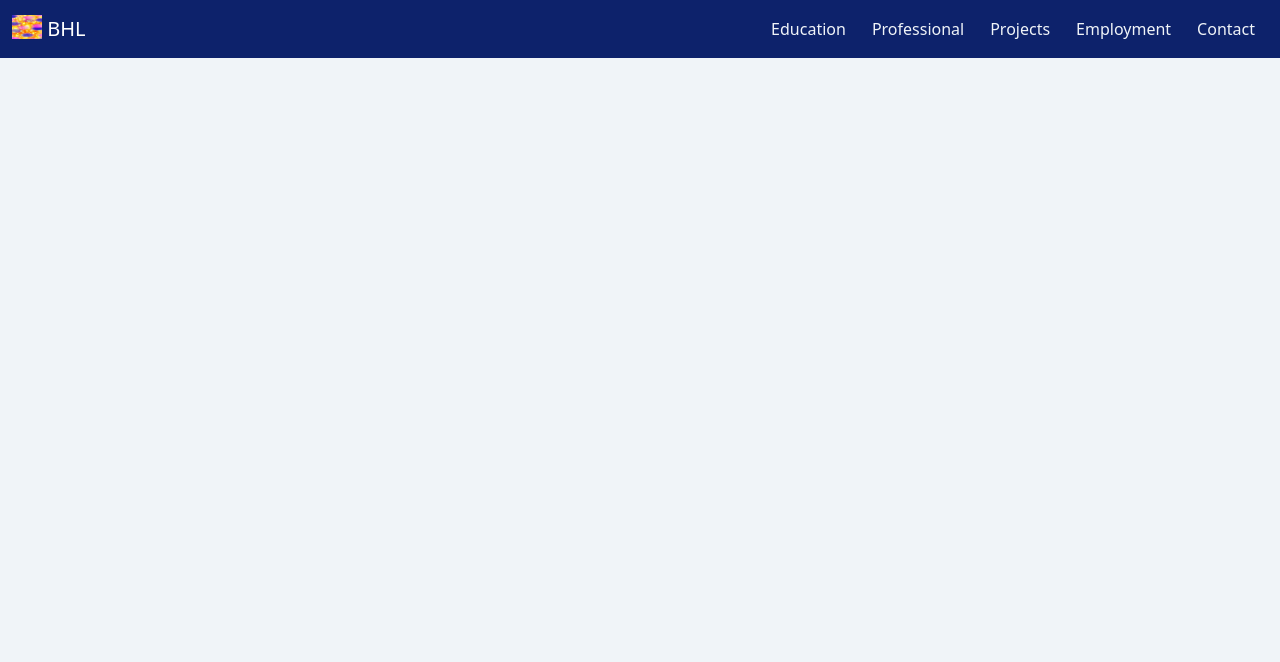
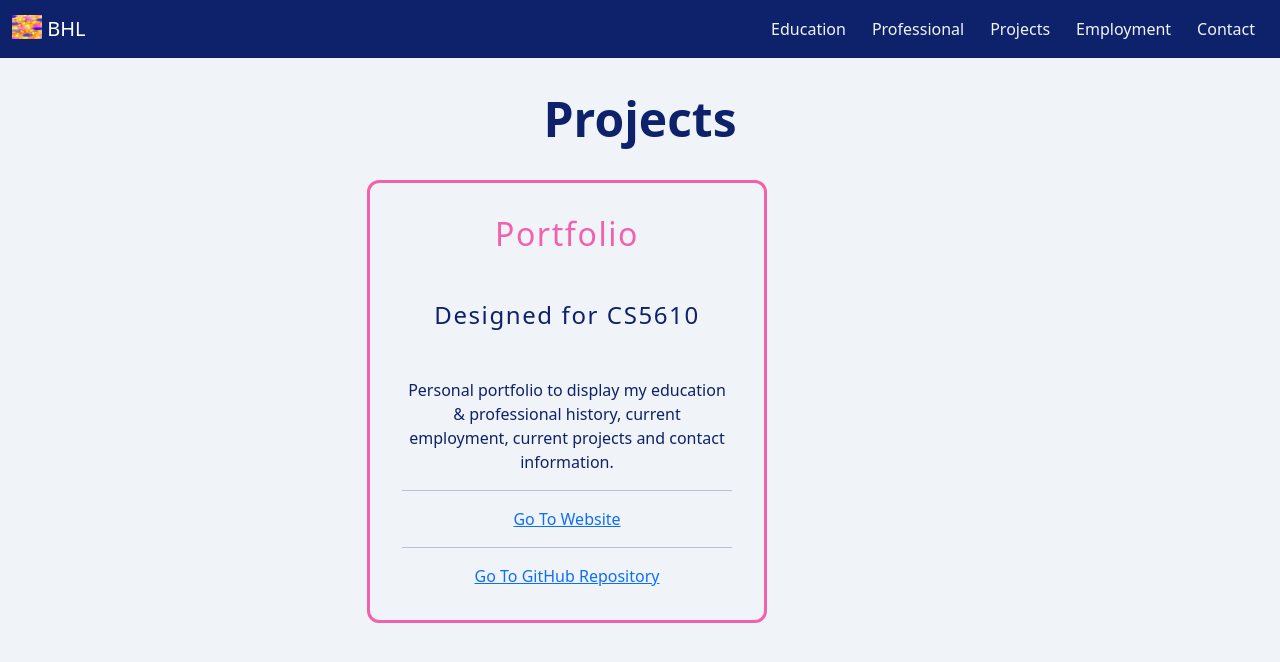
Before and after one commit to pem2k/barbaralouyakis-project-1-review, a website: page projects.html in a window 1280 px wide. Drawn offline with nearby package versions, Linux system fonts and the light colour scheme; a web font is replaced by a local one.

Commit message:
readme and projects

```diff
--- a/css/main.css
+++ b/css/main.css
@@ -1,4 +1,4 @@
-/* === Font Scheme === */
+/* ===== Font Scheme ===== */
 html {
   /* Base Font Size */
   font-size: 16px;
@@ -10,7 +10,7 @@
   scroll-behavior: smooth;
 }
 
-/* === Color Scheme === */
+/* ===== Color Scheme ===== */
 :root {
     --navy: #0d226b;
     --teal: #2a9d8f;
@@ -19,13 +19,13 @@
     --white: #ffffff;
 }
 
-/* === Global === */
+/* ===== Global ===== */
 body {
     background-color: var(--cream);
     color: var(--navy);
 }
 
-/* === Heading Typography === */
+/* ===== Heading Typography ===== */
 h1 {
     text-align: center;
     margin-top: 2rem;
@@ -59,7 +59,7 @@
     letter-spacing: 0.1rem;
 }
 
-/* === Navbar === */
+/* ===== Navbar ===== */
 .nav-custom {
     background-color: var(--navy);
 }
@@ -76,12 +76,12 @@
     background-color: var(--pink-light);
 }
 
-/* === Heading Section === */
+/* ===== Heading Section ===== */
 .hero-section {
     padding: 4rem 0 2rem;
 }
 
-/* === Section Cards === */
+/* ===== Section Cards ===== */
 .section-card {
     display: block;
     width: 300px;
@@ -110,7 +110,7 @@
     color: var(--white);
 }
 
-/* === Contact Card === */
+/* ===== Contact Card ===== */
 .contact-card {
     width: 400px;
     background-color: var(--cream);
@@ -143,7 +143,7 @@
     color: var(--pink-light);
 }
 
-/* === Coral Photo === */
+/* ===== Coral Photo ===== */
 .coral-photo {
     display: block;
     margin: 2rem auto;
@@ -152,3 +152,14 @@
     border: 5px solid var(--pink-light);
     border-radius: 50%;
 }
+
+/* ===== Project Cards ===== */
+.project-card {
+    width: 400px;
+    background-color: var(--cream);
+    border: 3px solid var(--pink-light);
+    border-radius: 12px;
+    padding: 2rem;
+    margin-bottom: 2rem;
+    text-align: center;
+}
--- a/projects.html
+++ b/projects.html
@@ -71,6 +71,31 @@
         </div>
     </nav>
 
+    <!-- Content -->
+    <div class="container">
+        <h1>Projects</h1>
+        <div class="row justify-content-center">
+            <div class="col-md-6">
+                <div class="project-card">
+                    <h3>Portfolio</h3>
+                    <h4>Designed for CS5610</h4>
+                    <p>
+                        Personal portfolio to display my education & professional history,
+                        current employment, current projects and contact information.
+                    </p>
+                    <hr>
+                    <a href="https://blouyakis.github.io/barbaralouyakis" class="btn-project" target="_blank">
+                        Go To Website
+                    </a>
+                    <hr>
+                    <a href="https://github.com/blouyakis/barbaralouyakis" class="btn-project" target="_blank">
+                        Go To GitHub Repository
+                    </a>
+                </div>
+            </div>
+        </div>
+    </div>
+
   <script
     src="https://cdn.jsdelivr.net/npm/bootstrap@5.3.8/dist/js/bootstrap.bundle.min.js"
     integrity="sha384-FKyoEForCGlyvwx9Hj09JcYn3nv7wiPVlz7YYwJrWVcXK/BmnVDxM+D2scQbITxI"
```
Also changed, not shown: README.md, images/contact.png (added), images/index.png (added).
